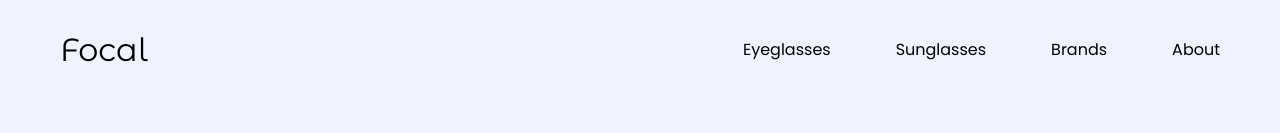
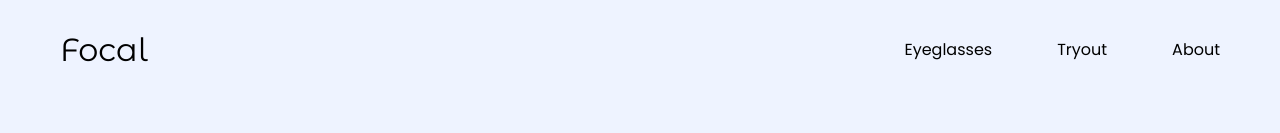
Before and after one commit to shreyash19-pixel/eye-wear-app, a React (Create React App) app: page / in a window 1280 px wide. Shown: the top 133 px of the page. Built offline with nearby package versions, Linux system fonts and the light colour scheme.

Commit message:
final-commit

```diff
--- a/src/components/Nav/index.jsx
+++ b/src/components/Nav/index.jsx
@@ -24,19 +24,17 @@ const Nav = () => {
                 <CompanyName>Focal</CompanyName>
             </CompanyNameWrap>
             <NavLinksWrap>
-                <Navlinks href = "#">Eyeglasses</Navlinks>
-                <Navlinks href = "#">Sunglasses</Navlinks>
-                <Navlinks href = "#">Brands</Navlinks>
-                <Navlinks href = "#">About</Navlinks>
+                <Navlinks href = "#Eyeglasses">Eyeglasses</Navlinks>
+                <Navlinks href = "#Tryout">Tryout</Navlinks>
+                <Navlinks href = "#About">About</Navlinks>
             </NavLinksWrap>
             <HamWrap onClick = {handleNav}>
                 {nav ? <GiHamburgerMenu /> : <RxCross1 />}
             </HamWrap>
             {!nav && (<HiddenNavLinks>
-            <Navlinks href = "#" onClick={handleOverFlow}>Eyeglasses</Navlinks>
-                <Navlinks href = "#" onClick={handleOverFlow}>Sunglasses</Navlinks>
-                <Navlinks href = "#" onClick={handleOverFlow}>Brands</Navlinks>
-                <Navlinks href = "#" onClick={handleOverFlow}>About</Navlinks>
+            <Navlinks href = "#Eyeglasses" onClick={handleOverFlow}>Eyeglasses</Navlinks>
+                <Navlinks href = "#Tryout" onClick={handleOverFlow}>Tryout</Navlinks>
+                <Navlinks href = "#About" onClick={handleOverFlow}>About</Navlinks>
             </HiddenNavLinks>)}
         </NavBar>
     </NavbarWrap>
--- a/src/index.css
+++ b/src/index.css
@@ -3,6 +3,7 @@
   padding: 0;
   box-sizing: border-box;
   font-family: "Poppins",sans-serif;
+  scroll-behavior: smooth;
 }
 
 body {
--- a/src/styles/Insurance/index.jsx
+++ b/src/styles/Insurance/index.jsx
@@ -61,6 +61,7 @@ export const InsuranceInfoWrap = styled.div`
     gap: 15px;
     border-radius: 30px;
     padding: 30px;
+    justify-content: space-between;
 `
 
 export const InsuranceTagLineWrap = styled.div`
@@ -97,10 +98,16 @@ export const InsuranceGlassWrap = styled.div`
 export const InsuranceImgWrap = styled.div`
      background-image: url(${GlassImage1});
      width: 100%;
-     height: 205px;
-     background-size: cover;
+     min-height: 205px;
+     background-size: 500px 500px;
     background-position: center;
     background-repeat: no-repeat;
+
+    @media (max-width: 1082px)
+    {
+        background-size: cover;
+    }
+
 `
 
 
@@ -169,6 +176,7 @@ export const LensesWrap = styled.div`
     border-radius : 30px;
     display: flex;
     gap: 20px;
+    justify-content: space-between;
     padding: 30px;
 
     @media (max-width: 768px)
@@ -302,7 +310,7 @@ export const DoctorsContainer = styled.div`
 export const MachineImgWrap = styled.div`
     background-image: url(${CheckMachine});
     width: 100%;
-    height: 290px;
+    height: 100%;
     background-size: 290px 290px;
     background-position: center;
     background-repeat: no-repeat;
--- a/src/views/Arrivals/index.jsx
+++ b/src/views/Arrivals/index.jsx
@@ -8,7 +8,7 @@ import { CiUser } from "react-icons/ci";
 import OwlCarousel from 'react-owl-carousel';
 import 'owl.carousel/dist/assets/owl.carousel.css';
 import 'owl.carousel/dist/assets/owl.theme.default.css';
-import { AboutTagLineWrap, TagLineWrap } from '../../styles/About'
+import { AboutTagLineWrap} from '../../styles/About'
 
 const Arrivals = () => {
 
@@ -37,7 +37,7 @@ const Arrivals = () => {
         },
     };
   return (
-    <ArrivalsContainer>
+    <ArrivalsContainer id = "Eyeglasses">
         <ArrivalsWrap>
          <AboutTagLineWrap>
                 <HeroTagLine>
--- a/src/views/Insurance/index.jsx
+++ b/src/views/Insurance/index.jsx
@@ -9,7 +9,7 @@ import VirtualImage from '../../assets/tryout4.png'
 
 const Insurance = () => {
   return (
-    <InsuranceContainer>
+    <InsuranceContainer id = "About">
         <InsuranceWrapper>
             <AboutTagLineWrap>
                 <TagLineWrap>
--- a/src/views/Tryout/index.jsx
+++ b/src/views/Tryout/index.jsx
@@ -13,7 +13,7 @@ const Tryout = () => {
     const [glass, setGlass] = useState(Glasses1)
 
   return (
-    <TryoutContainer>
+    <TryoutContainer id = "Tryout">
         <TryoutWrap>
             <AboutTagLineWrap>
                 <TagLineWrap>
```
